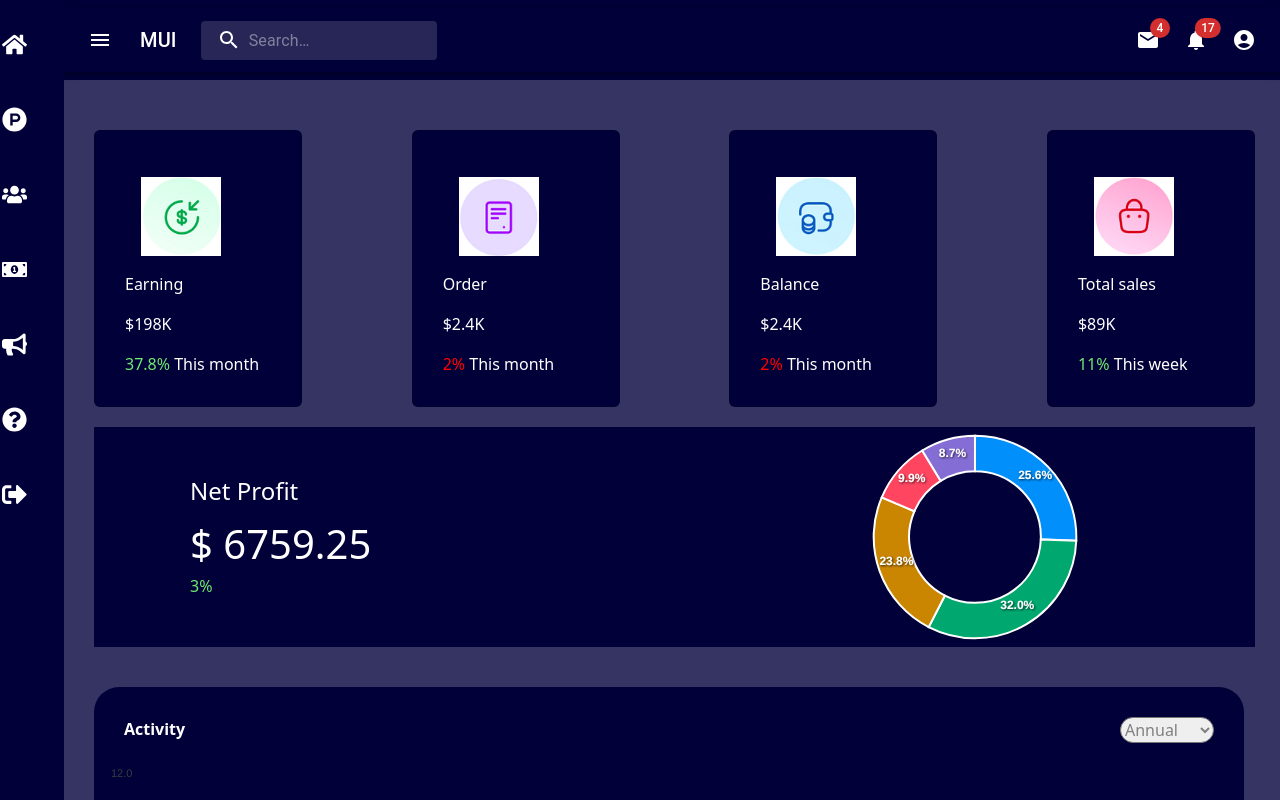
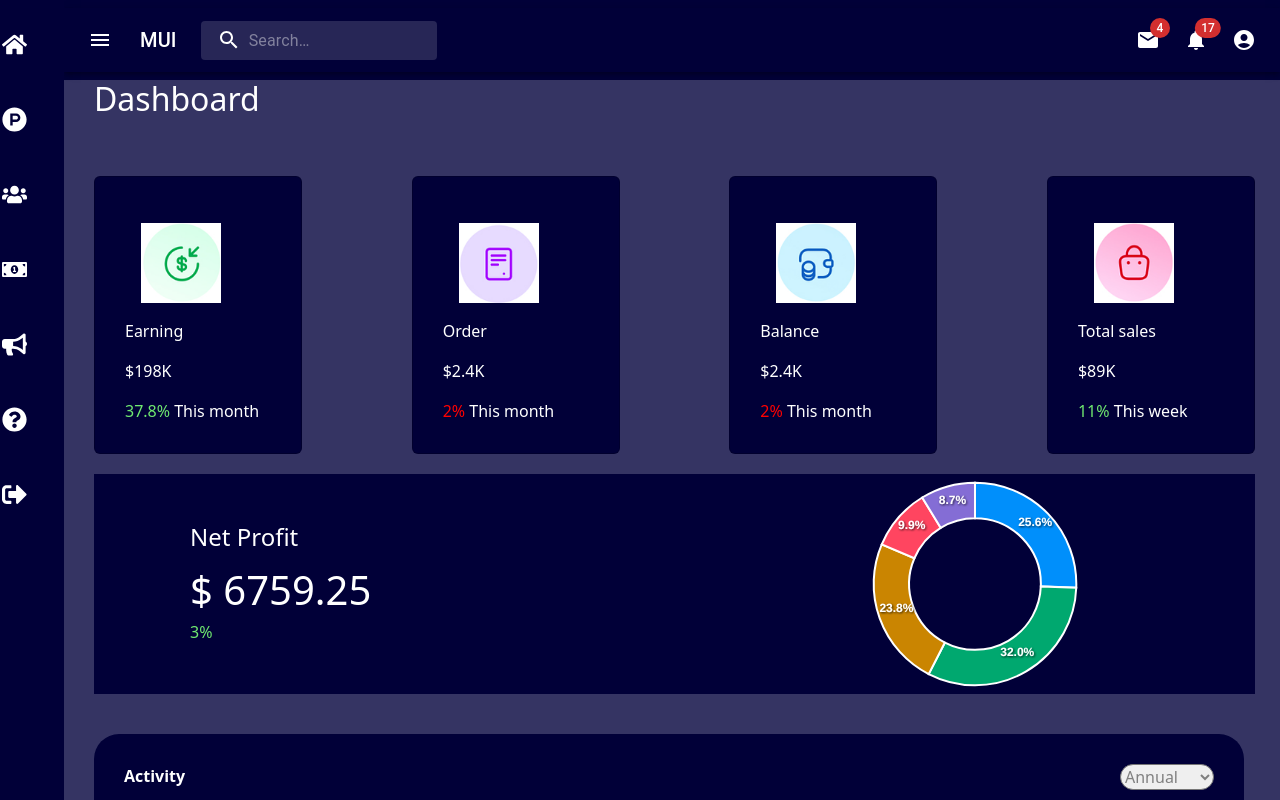
Before and after one commit to vijayshagara/money_save_new, a React (Vite) app: page / in a window 1280 px wide. Shown: the top 800 px of the page. Built offline with nearby package versions, Linux system fonts and the light colour scheme.

Commit message:
Update Card.jsx

```diff
--- a/src/component/card/Card.jsx
+++ b/src/component/card/Card.jsx
@@ -70,6 +70,8 @@ const Card = () => {
     ],
   });
   return (
+    <>
+            <h2 className="text-white">Dashboard</h2>
     <div className="Parent_card">
       {array &&
         array.length > 0 &&
@@ -112,6 +114,7 @@ const Card = () => {
         </div>
       </div>
     </div>
+       </>
   );
 };
 
```
